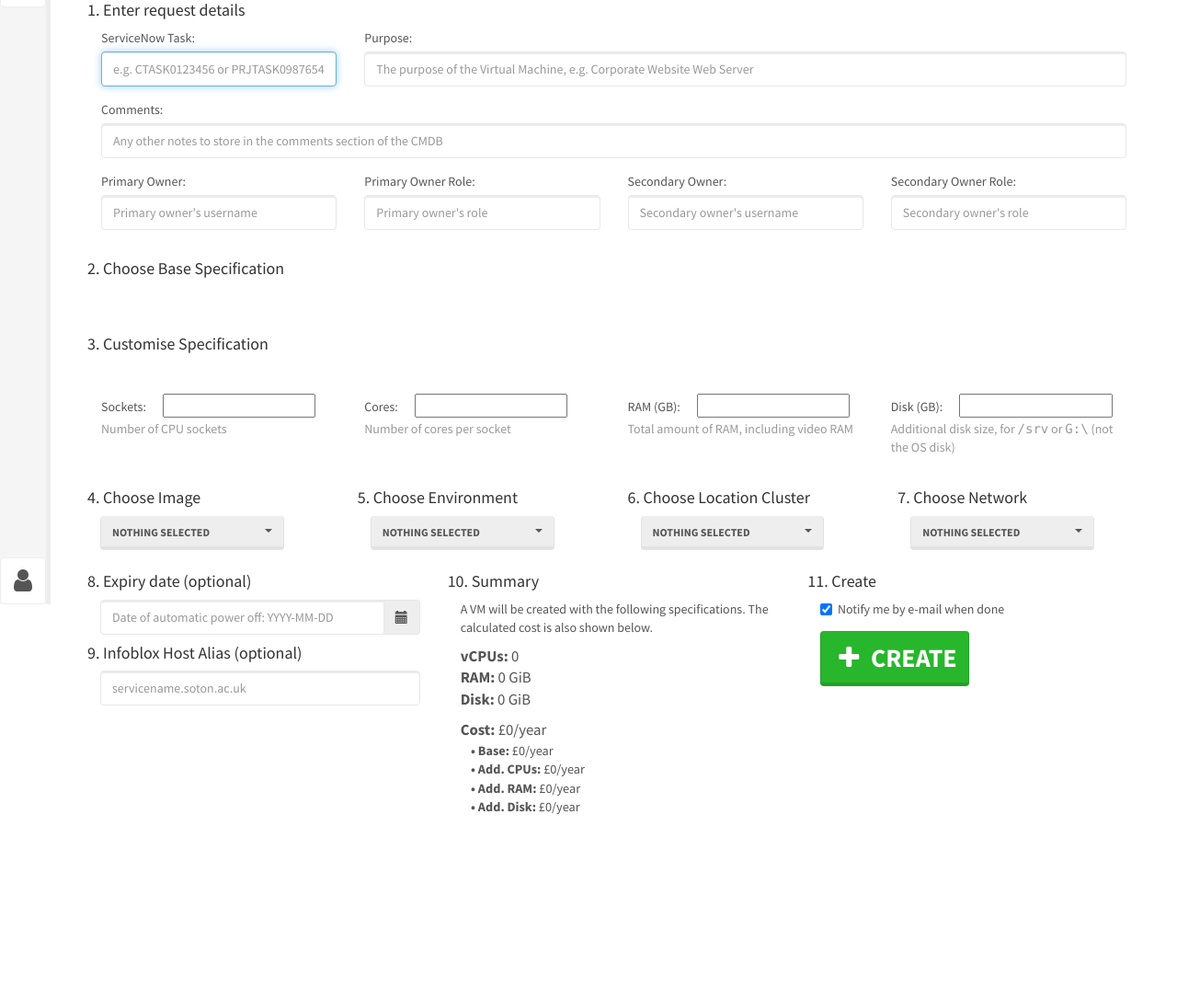
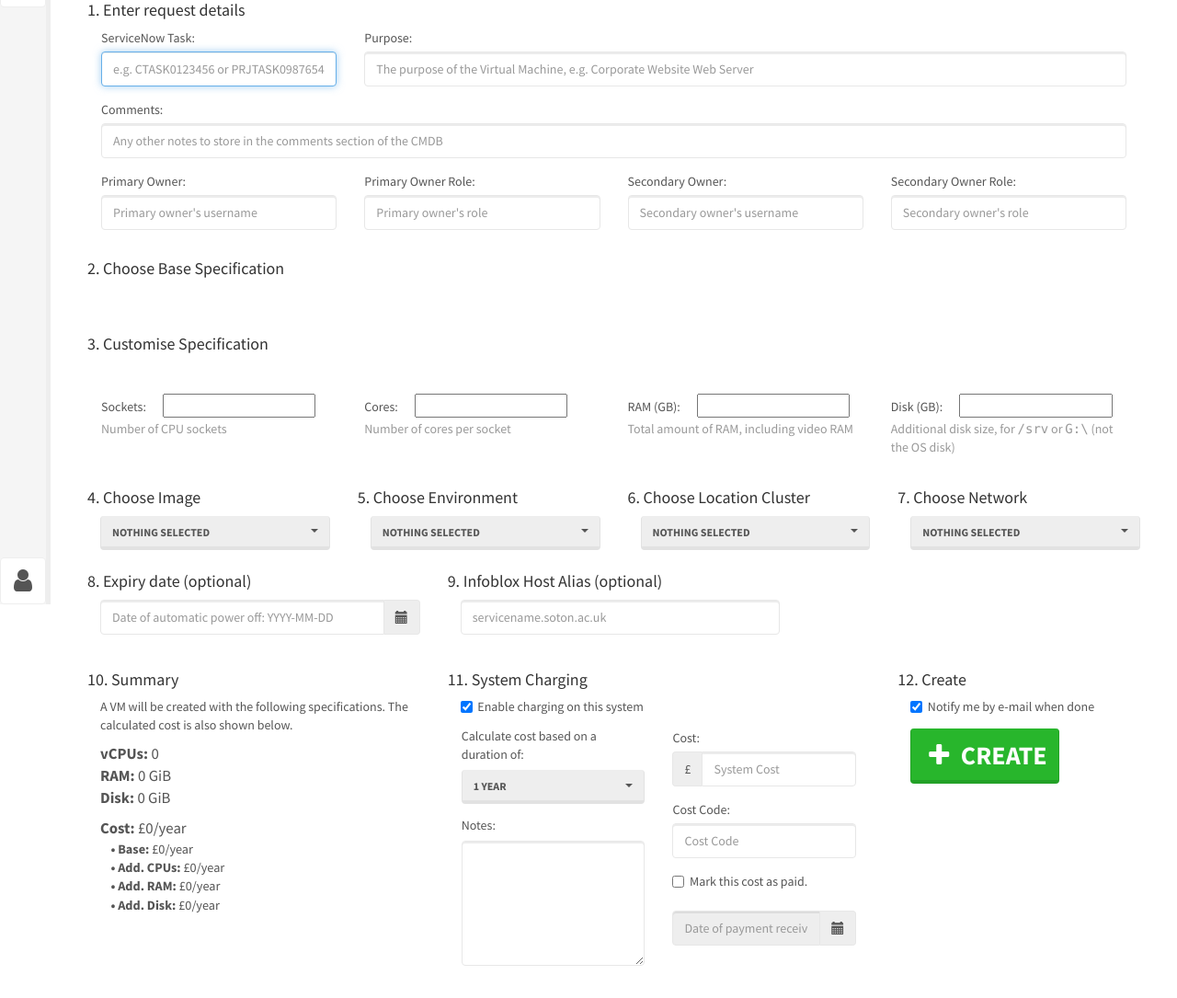
Before and after one commit to southampton/cortex, a Python web app: template workflows/buildvm/templates/standard.html in a window 1280 px wide. Shown: the part 143-1228 px from the top of the page at 92% size. Before the commit the page ends 1028 px from the top, so only its background shows below. Run offline with Jinja, Linux system fonts and the light colour scheme; the template is opened without the code that fills it, so the values that code supplies are empty; some libraries are stand-ins or nearby versions.

Commit message:
Added basic costing form.

```diff
--- a/workflows/buildvm/templates/standard.html
+++ b/workflows/buildvm/templates/standard.html
@@ -20,7 +20,7 @@
 <style type="text/css">
 .bootstrap-select
 {
-	width: 80% !important;
+	width: 100% !important;
 }
 
 {# Fixes slider tooltips appearing on top of bootstrap-select dropdowns -#}
@@ -226,6 +226,8 @@ div.specdetails
 					});
 				</script>
 			</div>
+		</div>
+		<div class="col-md-4">
 			<h4>9. Infoblox Host Alias (optional)</h4>
 			<div style="margin-left: 1em">
 				<div class="form-group">
@@ -233,7 +235,9 @@ div.specdetails
 				</div>
 			</div>
 		</div>
+	</div>
 
+	<div class="row" style="margin-top: 1.0em">
 		<div class="col-md-4">
 			<h4>10. Summary</h4>
 			<div style="margin-left: 1em">
@@ -253,8 +257,68 @@ div.specdetails
 			</div>
 		</div>
 
-		<div class="col-md-4">
-			<h4>11. Create</h4>
+		<div class="col-md-5">
+			<h4>11. System Charging</h4>
+			<div style="margin:0 0 0.5em 1.0em">
+				<input type="checkbox" name="enable_costing" id="enable_costing" style="margin-right:0.4em" checked="checked" /><label for="enable_costing" style="position:relative;top:-2px">Enable charging on this system</label>
+			</div>
+			<div class="row">
+				<div class="col-md-12">
+					<div class="col-md-6">
+						<div class="form-group">
+							<label for="cost_duration" style="position:relative;top:-2px">Calculate cost based on a duration of:</label>
+							<select class="selectpicker" name="cost_duration" id="cost_duration">
+								<option value="1">1 Year</option>
+								<option value="2">2 Year</option>
+								<option value="3">3 Year</option>
+								<option value="4">4 Year</option>
+								<option value="5">5 Year</option>
+							</select>
+						</div>
+						<div class="form-group">
+							<label for="cost_notes" style="position:relative;top:-2px">Notes:</label>
+							<textarea class="form-control" rows="6" id="cost_notes"></textarea>
+						</div>
+					</div>
+					<div class="col-md-6">
+						<div class="form-group">
+							<label for="cost">Cost:</label>
+							<div class="input-group">
+								<span class="input-group-addon">£</span>
+								<input class="form-control" id="cost" name="cost" step='0.01' placeholder="System Cost"/>
+							</div>
+						</div>
+						<div class="form-group">
+							<label for="cost_code">Cost Code:</label><input class="form-control" id="cost_code" name="cost_code" placeholder="Cost Code"/>
+						</div>
+						<div class="form-group">
+							<input type="checkbox" name="cost_paid" id="cost_paid" style="margin-right:0.4em"/><label for="cost_paid" style="position:relative;top:-2px">Mark this cost as paid.</label>
+						</div>
+						<div class='input-group date' id='cost_paidpicker'>
+							<input type='text' class="form-control" id="cost_paid_date" name="cost_paid_date" placeholder="Date of payment received: YYYY-MM-DD" disabled/>
+							<span class="input-group-addon">
+								<span class="glyphicon glyphicon-calendar"></span>
+							</span>
+						</div>
+						<script>
+							$(function () {
+								$('#cost_paidpicker').datetimepicker({
+									viewMode: 'days',
+									format: 'YYYY-MM-DD',
+									minDate: moment(),
+									useCurrent: false,
+								});
+							});
+						</script>
+
+					</div>
+				</div>
+			</div>
+		</div>
+
+
+		<div class="col-md-3">
+			<h4>12. Create</h4>
 			<div style="margin:0 0 0.5em 1.0em">
 				<input type="checkbox" name="send_mail" id="send_mail" style="margin-right:0.4em" checked="checked" /><label for="send_mail" style="position:relative;top:-2px">Notify me by e-mail when done</label>
 			</div>
@@ -364,6 +428,8 @@ function updateTotals()
 		$('#ram_cost').text(parseFloat(ram_cost / 100).toFixed(2));
 		$('#disk_cost').text(parseFloat(disk_cost / 100).toFixed(2));
 
+		// Update System Charging section with total cost.
+		$('#cost').val(($('#val_cost').text() * $('#cost_duration').val()).toFixed(2))
 	}
 }
 
@@ -411,7 +477,7 @@ $(document).ready(function()
 	$('#disk').slider({tooltip: 'always'});
 
 	// Update the totals when the inputs change
-	$('input').change(function() { updateTotals(); });
+	$('input, #cost_duration').change(function() { updateTotals(); });
 	$('input[type=radio]').change(function() {
 		var spec = $('label.active input[name=spec]');
 		var spec = specs[$(spec[0]).val()];
@@ -425,6 +491,29 @@ $(document).ready(function()
 	// Perform initial update of values
 	updateTotals();
 });
+
+// Callback for clicking the Enable Costings button.
+$('#enable_costing').click(function (e) {
+	$('#cost_duration').prop('disabled', function(i, v) { return !v; });
+	$('*[data-id="cost_duration"]').prop('disabled', function(i, v) { return !v; });
+	$('#cost_notes').prop('disabled', function(i, v) { return !v; });
+	$('#cost').prop('disabled', function(i, v) { return !v; });
+	$('#cost_code').prop('disabled', function(i, v) { return !v; });
+	$('#cost_paid').prop('disabled', function(i, v) { return !v; });
+	if ($(this).is(":checked")) {
+		if ($('#cost_paid').is(":checked")) {
+			$('#cost_paid_date').prop('disabled', false);
+		} else {
+			$('#cost_paid_date').prop('disabled', true);
+		}
+	} else {
+		$('#cost_paid_date').prop('disabled', true);
+	}
+})
+
+$('#cost_paid').click(function (e) {
+	$('#cost_paid_date').prop('disabled', function(i, v) { return !v; });
+})
 
 // Callback for clicking Create button
 $('#create').click(function(e) {
```
